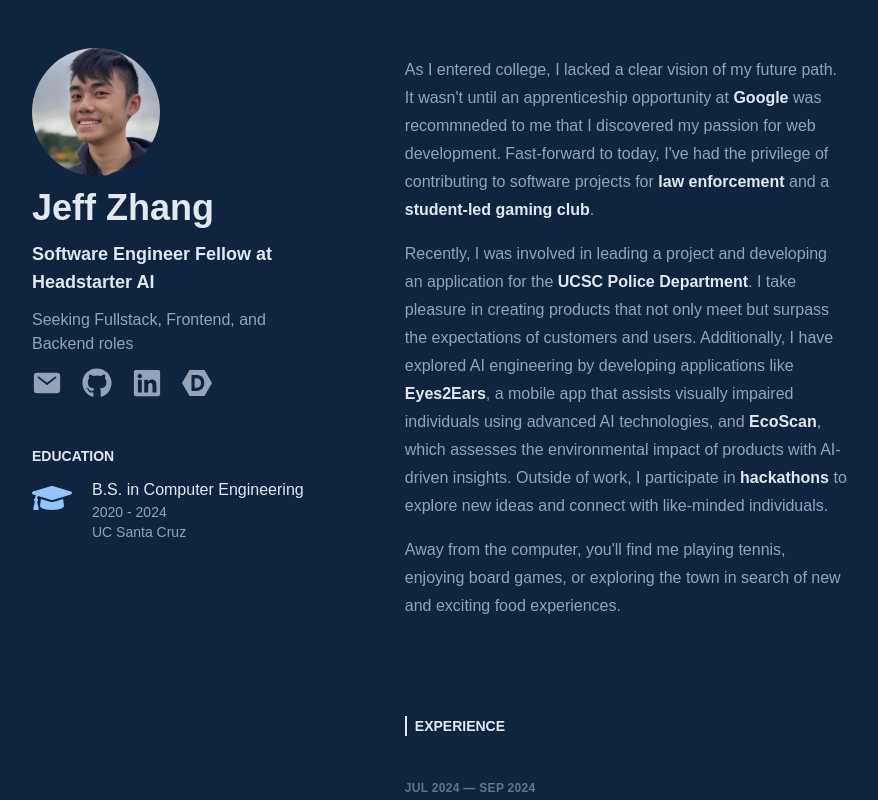
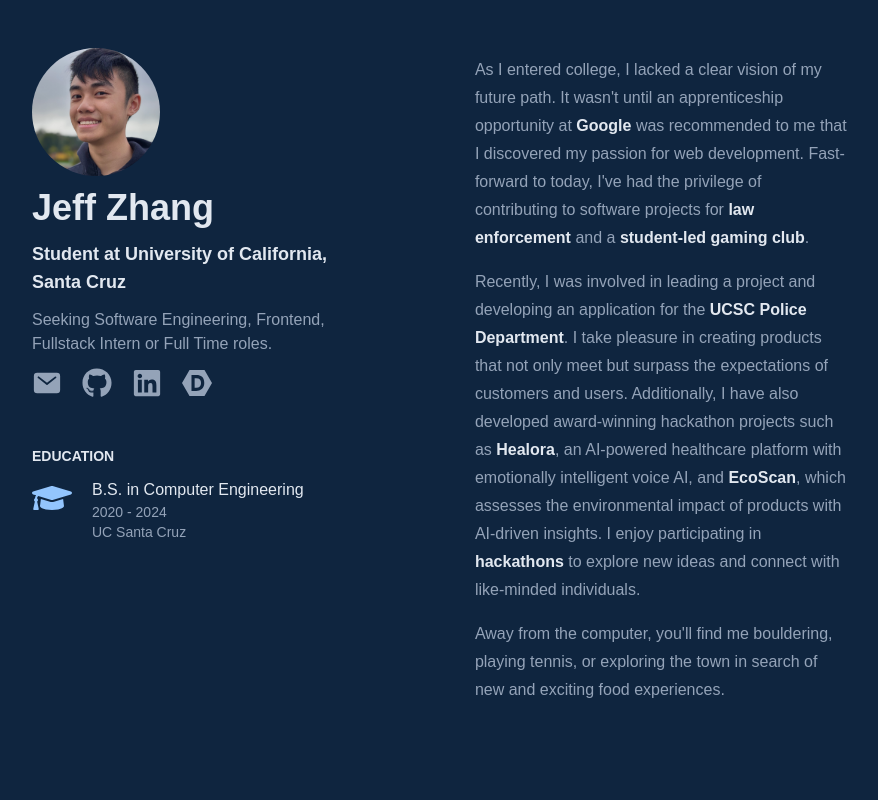
Before and after one commit to Jeffuz/Personal-Portfolio, a React (Create React App) app: page /#/ in a window 1280 px wide. Shown: the whole page, without its empty margins (264-1142 px from the left). Built offline with nearby package versions, Linux system fonts and the light colour scheme.

Commit message:
update 10.30.24

```diff
--- a/src/components/about.jsx
+++ b/src/components/about.jsx
@@ -7,7 +7,7 @@
             <div id='about_content' className='text-slate-400 leading-7 text-md font-medium flex flex-col gap-4'>
                 <div>
                     As I entered college, I lacked a clear vision of my future path. It wasn't until an apprenticeship opportunity at
-                    <span className='about_bold_importance'> <a href='https://about.google/' target='_blank'>Google</a> </span> was recommneded to me
+                    <span className='about_bold_importance'> <a href='https://about.google/' target='_blank'>Google</a> </span> was recommended to me
                     that I discovered my passion for web development. Fast-forward to today, I've had the privilege of contributing to software projects for
                     <span className='about_bold_importance'> <a href='https://police.ucsc.edu/' target='_blank'>law enforcement</a> </span> and a
                     <span className='about_bold_importance'> <a href='https://www.sluggaming.club/' target='_blank'>student-led gaming club</a></span>.
@@ -16,16 +16,16 @@
                     Recently, I was involved in leading a project and developing an application for the
                     <span className='about_bold_importance'> <a href='https://police.ucsc.edu/' target='_blank'>UCSC Police Department</a></span>.
                     I take pleasure in creating products that not only meet but surpass the expectations of customers and users.
-                    Additionally, I have explored AI engineering by developing applications like
-                    <span className='about_bold_importance'> <a href='https://github.com/Jeffuz/Eyes2Ears' target='_blank'>Eyes2Ears</a></span>
-                    , a mobile app that assists visually impaired individuals using advanced AI technologies, and
+                    Additionally, I have also developed award-winning hackathon projects such as
+                    <span className='about_bold_importance'> <a href='https://devpost.com/software/helora' target='_blank'>Healora</a></span>
+                    , an AI-powered healthcare platform with emotionally intelligent voice AI, and
                     <span className='about_bold_importance'> <a href='https://github.com/Jeffuz/EcoScan' target='_blank'>EcoScan</a></span>
                     , which assesses the environmental impact of products with AI-driven insights.
-                    Outside of work, I participate in
+                    I enjoy participating in
                     <span className='about_bold_importance'> <a href='https://devpost.com/hackathons' target='_blank'>hackathons</a> </span> to explore new ideas and connect with like-minded individuals.
                 </div>
                 <div>
-                    Away from the computer, you'll find me playing tennis, enjoying board games, or exploring the town in search of new and exciting food experiences.
+                    Away from the computer, you'll find me bouldering, playing tennis, or exploring the town in search of new and exciting food experiences.
                 </div>
             </div>
         </div>
--- a/src/components/me.jsx
+++ b/src/components/me.jsx
@@ -13,10 +13,10 @@
       <div id='user_name' className='text-4xl font-bold text-slate-200 w-max'>Jeff Zhang</div>
       {/* Current Position */}
       <div id='user_current_position' className='text-lg font-semibold text-slate-200'>
-        Software Engineer Fellow at Headstarter AI
+        Student at University of California, Santa Cruz
       </div>
       {/*  Slogan */}
-      <div id='user_slogan' className='text-slate-400 text-md font-medium'>Seeking Fullstack, Frontend, and Backend roles</div>
+      <div id='user_slogan' className='text-slate-400 text-md font-medium'>Seeking Software Engineering, Frontend, Fullstack Intern or Full Time roles.</div>
       {/* Social Media Icons */}
       <div id='user_socials' className='flex gap-5'>
         <a href='mailto:jeffzhang0049@gmail.com'>
--- a/src/components/projects.jsx
+++ b/src/components/projects.jsx
@@ -8,6 +8,13 @@
 // "image": ""
 
 let projectObj = [
+    {
+        "projTitle": "Healora",
+        "link": "https://devpost.com/software/helora",
+        "content": "Healora is an AI-powered healthcare platform designed to streamline patient care by integrating real-time health monitoring, virtual assistance, and efficient data management for healthcare providers.",
+        "tools": ["Next.js", "Tailwind CSS", "Shadcn", "Framer Motion", "Hume AI", "Groq", "Fetch.AI", "Supabase", "FastAPI", "Figma"],
+        "image": "healora.png"
+    },
     {
         "projTitle": "AI-Customer-Support",
         "link": "https://github.com/Jeffuz/AI-Customer-Support",
```
Also changed, not shown: public/project_images/healora.png (added), 1 other file (tests, documents, lock files or other folders).
